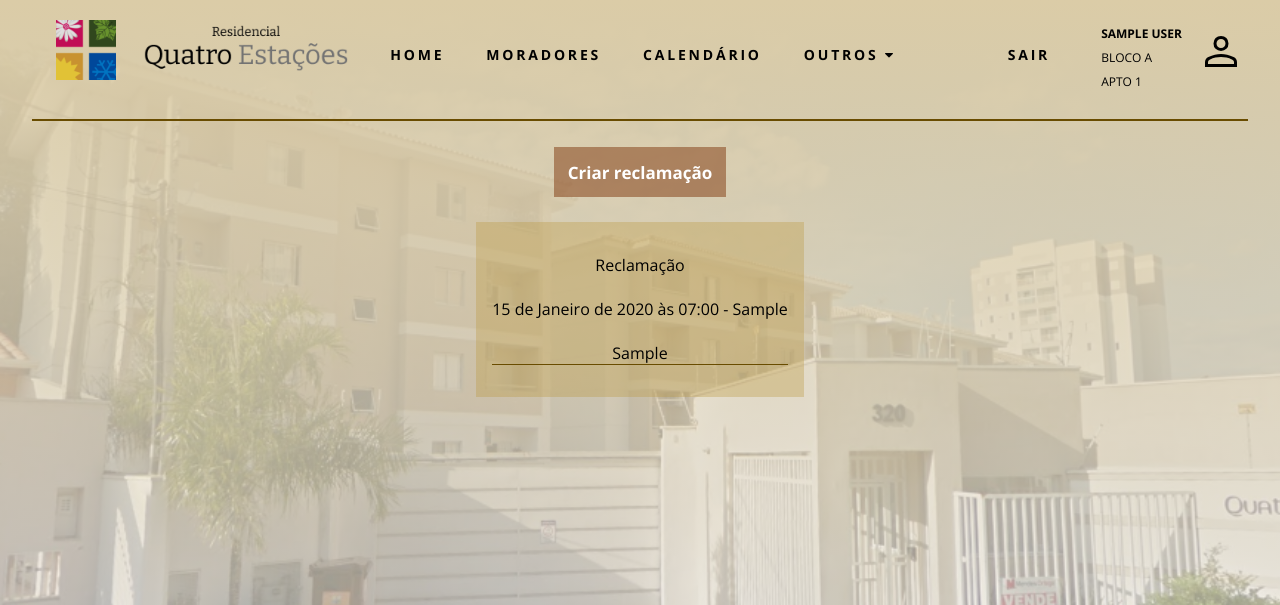
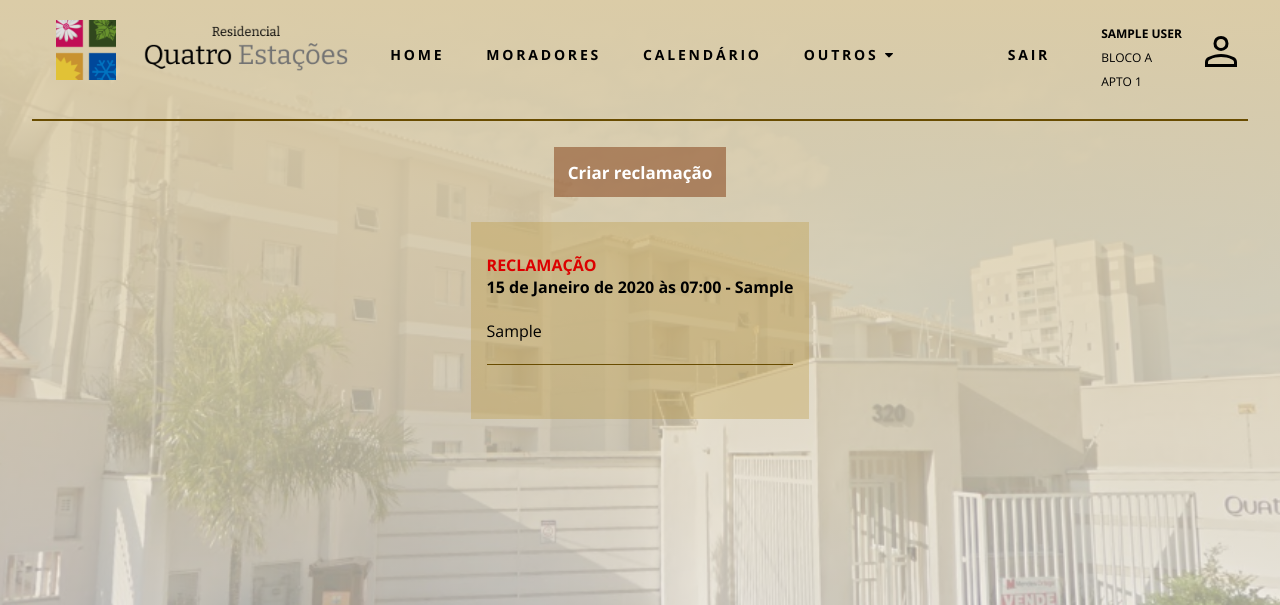
Before and after one commit to fiorellilucas/quatro-estacoes, a Django app: page /reclamacoes/ in a window 1280 px wide. Shown: the top 605 px of the page. Run offline with Django 4.2, Linux system fonts and the light colour scheme; a user stored in the database is signed in; tables that the repository leaves empty hold one stand-in row (values such as "Sample post"); parts of the project's set-up code (start-up, migrations or seed data) failed here and were passed over.

Commit message:
Melhorar formatação da lista de reclamações/sugestões

```diff
--- a/quatroestacoes/templates/quatroestacoes/reclamacoes/lista.html
+++ b/quatroestacoes/templates/quatroestacoes/reclamacoes/lista.html
@@ -13,11 +13,19 @@
         {% if reclamacoes %}
             <ul style="padding: 0;">
             {% for reclamacao in reclamacoes %}
-                <li style="border-bottom: 1px solid #694C00;">
-                    {{ reclamacao.get_tipo_display }}<br><br>
-                    {{ reclamacao.data_postagem }} - {{ reclamacao.assunto }}<br><br>
-                    {{ reclamacao.corpo }}
+                <li style="border-bottom: 1px solid #694C00; text-align: left">
+                    <a href="{% url 'quatroestacoes:reclamacoes_info' reclamacao.id %}">
+                        {% if reclamacao.get_tipo_display == 'Reclamação' %}
+                            <span style="color: rgb(220, 0, 0)">{{ reclamacao.get_tipo_display|upper }}</span><br>
+                        {% else %}
+                            <span style="color: rgb(0, 140, 0)">{{ reclamacao.get_tipo_display|upper }}</span><br>
+                        {% endif %}
+                        <span>{{ reclamacao.data_postagem }} - {{ reclamacao.assunto }}</span><br><br>
+                    </a>
+
+                    {{ reclamacao.corpo|truncatechars:70 }}<br><br>
                 </li>
+                <br>
             {% endfor %}
             </ul>
         {% else %}
```
